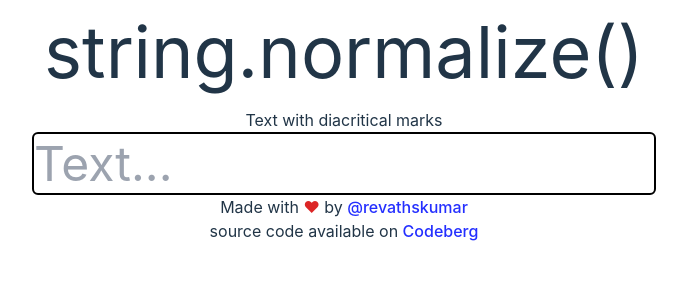
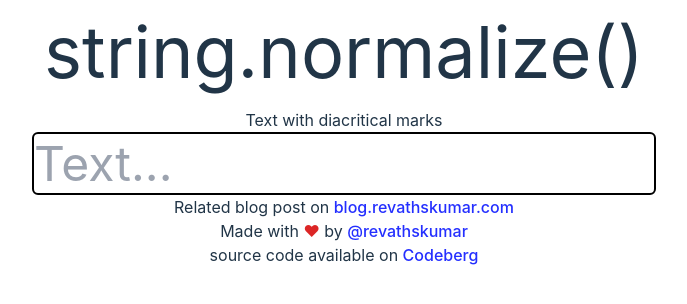
Before and after one commit to revathskumar/js-string-normalize, a React (Vite) app: page / in a window 1280 px wide. Shown: the top 304 px of the page, without its empty margins (296-983 px from the left). Built offline with nearby package versions, Linux system fonts and the light colour scheme.

Commit message:
fix: add link to blog post

```diff
--- a/src/App.tsx
+++ b/src/App.tsx
@@ -117,6 +117,12 @@ function App() {
       </main>
       <footer>
         <div className="text-center">
+          Related blog post on{" "}
+          <a href="https://blog.revathskumar.com/2025/01/javascript-understanding-string-normalize.html">
+            blog.revathskumar.com
+          </a>
+        </div>
+        <div className="text-center">
           Made with <span className="text-red-600">{"\u2665"}</span> by{" "}
           <a href="https://blog.revathskumar.com">@revathskumar</a>
         </div>
```
